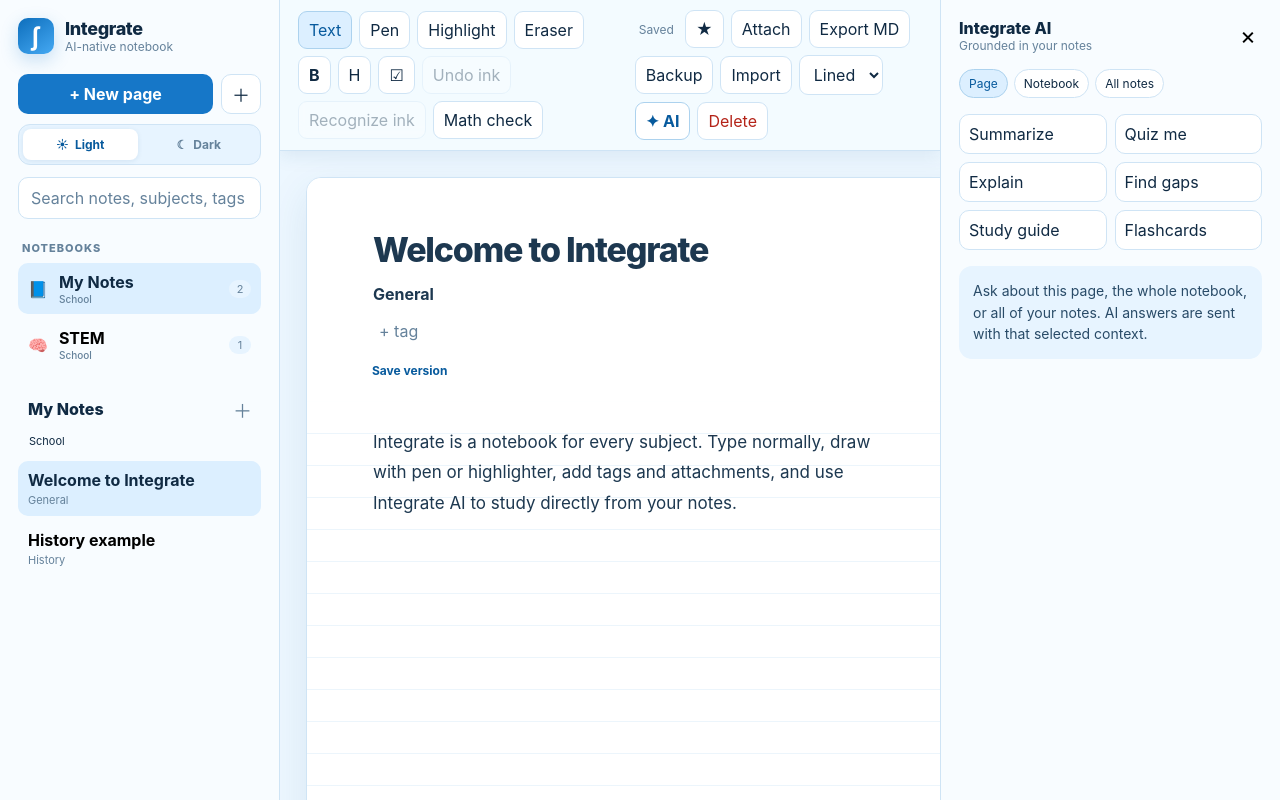
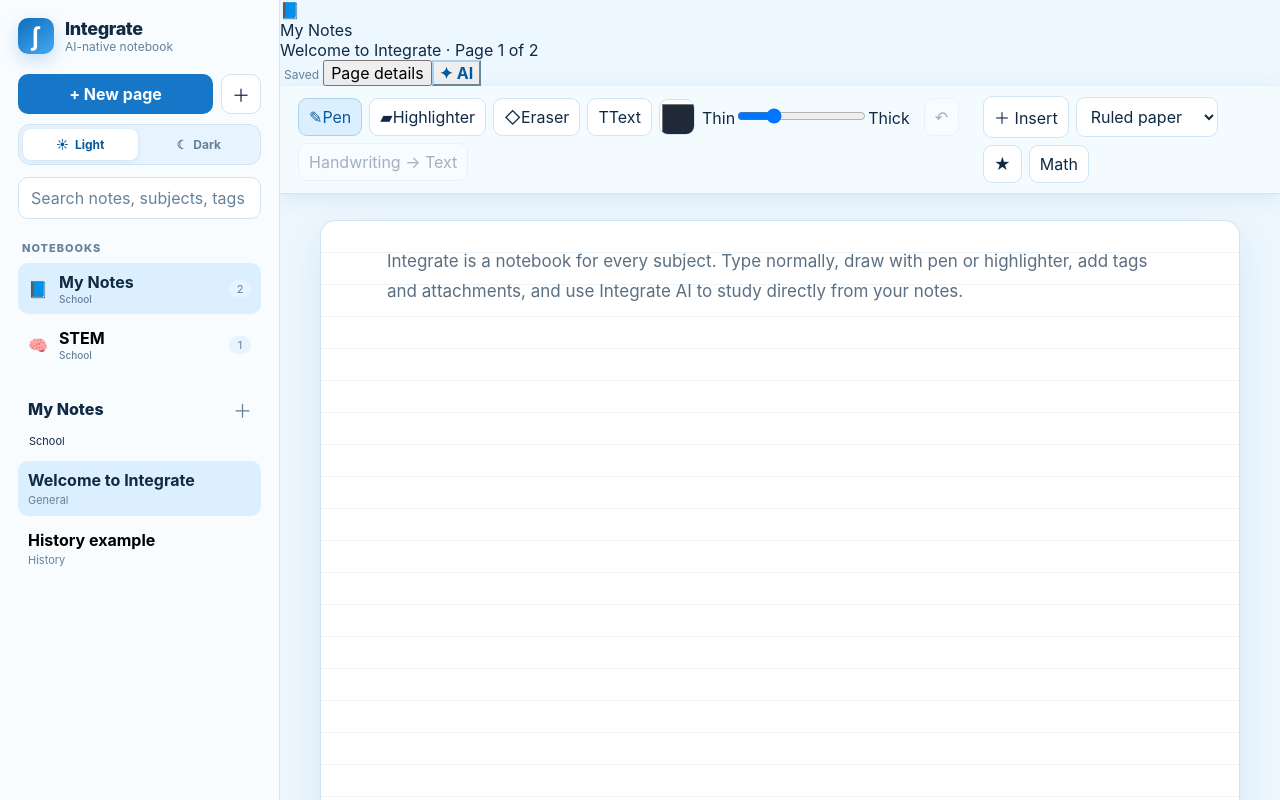
Before and after one commit to Phoenix2033T/Integrate, a Next.js app in the folder apps/web/: page / in a window 1280 px wide. Shown: the top 800 px of the page. Built offline with nearby package versions, Linux system fonts and the light colour scheme.

Commit message:
Redesign notebook workspace for handwriting-first use

```diff
--- a/apps/web/app/page.tsx
+++ b/apps/web/app/page.tsx
@@ -169,14 +169,16 @@
   const [selectedNotebookId, setSelectedNotebookId] = useState("general");
   const [selectedPageId, setSelectedPageId] = useState("welcome");
   const [query, setQuery] = useState("");
-  const [tool, setTool] = useState<Tool>("text");
+  const [tool, setTool] = useState<Tool>("pen");
   const [inkColor, setInkColor] = useState("#1f2937");
+  const [inkWidth, setInkWidth] = useState(3.4);
+  const [detailsOpen, setDetailsOpen] = useState(false);
   const [hydrated, setHydrated] = useState(false);
   const [saveState, setSaveState] = useState<"saved" | "saving">("saved");
   const [tagDraft, setTagDraft] = useState("");
   const [theme, setTheme] = useState<ThemeMode>("light");
 
-  const [aiOpen, setAiOpen] = useState(true);
+  const [aiOpen, setAiOpen] = useState(false);
   const [aiScope, setAiScope] = useState<AiScope>("page");
   const [aiPrompt, setAiPrompt] = useState("");
   const [aiResponse, setAiResponse] = useState("");
@@ -747,17 +749,61 @@
       <section className="workspace">
         {selectedPage && (
           <>
-            <header className="topbar">
-              <div className="toolGroup">
-                {(["text", "pen", "highlighter", "eraser"] as Tool[]).map((name) => (
+            <div className="notebookChrome">
+              <div className="notebookIdentity">
+                <span className="notebookEmoji">{selectedNotebook?.emoji || "📓"}</span>
+                <div>
+                  <div className="chromeNotebookName">{selectedNotebook?.title}</div>
+                  <div className="chromePageName">{selectedPage.title} · Page {(selectedNotebook?.pages.findIndex((page) => page.id === selectedPage.id) ?? 0) + 1} of {selectedNotebook?.pages.length ?? 1}</div>
+                </div>
+              </div>
+              <div className="chromeActions">
+                <span className={`saveState ${saveState}`}>{saveState === "saved" ? "Saved" : "Saving…"}</span>
+                <button className="chromeButton" onClick={() => setDetailsOpen((value) => !value)}>{detailsOpen ? "Hide details" : "Page details"}</button>
+                <button className="chromeButton aiButton" onClick={() => setAiOpen((value) => !value)}>✦ AI</button>
+              </div>
+            </div>
+
+            <header className="topbar handwritingToolbar">
+              <div className="toolGroup primaryTools" role="toolbar" aria-label="Writing tools">
+                {(["pen", "highlighter", "eraser", "text"] as Tool[]).map((name) => (
                   <button
                     key={name}
-                    className={`tool ${tool === name ? "active" : ""}`}
+                    className={`tool writingTool ${tool === name ? "active" : ""}`}
                     onClick={() => setTool(name)}
+                    title={name === "pen" ? "Pen" : name === "highlighter" ? "Highlighter" : name === "eraser" ? "Eraser" : "Text"}
                   >
-                    {name === "text" ? "Text" : name === "pen" ? "Pen" : name === "highlighter" ? "Highlight" : "Eraser"}
+                    <span className="toolIcon" aria-hidden="true">{name === "pen" ? "✎" : name === "highlighter" ? "▰" : name === "eraser" ? "◇" : "T"}</span>
+                    <span className="toolLabel">{name === "pen" ? "Pen" : name === "highlighter" ? "Highlighter" : name === "eraser" ? "Eraser" : "Text"}</span>
                   </button>
                 ))}
+                {tool !== "text" && tool !== "eraser" && (
+                  <>
+                    <label className="colorControl inkColorControl" title="Ink color">
+                      <input type="color" value={inkColor} onChange={(event) => setInkColor(event.target.value)} />
+                    </label>
+                    <label className="strokeControl" title="Stroke thickness">
+                      <span>Thin</span>
+                      <input
+                        type="range"
+                        min={tool === "highlighter" ? 12 : 1.8}
+                        max={tool === "highlighter" ? 36 : 8}
+                        step="0.2"
+                        value={inkWidth}
+                        onChange={(event) => setInkWidth(Number(event.target.value))}
+                      />
+                      <span>Thick</span>
+                    </label>
+                  </>
+                )}
+                <div className="toolbarDivider" />
+                <button className="tool iconOnly" onClick={() => patchPage({ strokes: selectedPage.strokes.slice(0, -1) })} disabled={!selectedPage.strokes.length} title="Undo last stroke">↶</button>
+                <button className="tool" onClick={() => void recognizeInk()} disabled={!selectedPage.strokes.length || recognitionLoading}>
+                  {recognitionLoading ? "Reading…" : "Handwriting → Text"}
+                </button>
+              </div>
+
+              <div className="toolGroup secondaryTools">
                 {tool === "text" && (
                   <>
                     <button className="tool compact" onClick={() => formatSelection("**", "**", "bold text")}><strong>B</strong></button>
@@ -765,41 +811,22 @@
                     <button className="tool compact" onClick={() => insertLinePrefix("- [ ] ")}>☑</button>
                   </>
                 )}
-                {tool !== "text" && tool !== "eraser" && (
-                  <label className="colorControl">
-                    <input type="color" value={inkColor} onChange={(event) => setInkColor(event.target.value)} />
-                  </label>
-                )}
-                <button className="tool" onClick={() => patchPage({ strokes: selectedPage.strokes.slice(0, -1) })} disabled={!selectedPage.strokes.length}>Undo ink</button>
-                <button className="tool" onClick={() => void recognizeInk()} disabled={!selectedPage.strokes.length || recognitionLoading}>
-                  {recognitionLoading ? "Reading…" : "Recognize ink"}
-                </button>
-                <button className={`tool ${mathOpen ? "active" : ""}`} onClick={() => { setMathOpen((value) => !value); setAiOpen(true); }}>Math check</button>
-              </div>
-
-              <div className="toolGroup">
-                <span className={`saveState ${saveState}`}>{saveState === "saved" ? "Saved" : "Saving…"}</span>
-                <button className={`tool favoriteButton ${selectedPage.favorite ? "favorite" : ""}`} onClick={() => patchPage({ favorite: !selectedPage.favorite })}>★</button>
-                <button className="tool" onClick={() => fileInputRef.current?.click()}>Attach</button>
+                <button className="tool" onClick={() => fileInputRef.current?.click()} title="Insert image or PDF">＋ Insert</button>
                 <input ref={fileInputRef} className="hiddenInput" type="file" multiple accept="image/*,application/pdf" onChange={(event) => void addAttachments(event.target.files)} />
-                <button className="tool" onClick={downloadMarkdown}>Export MD</button>
-                <button className="tool" onClick={downloadWorkspace}>Backup</button>
-                <button className="tool" onClick={() => workspaceImportRef.current?.click()}>Import</button>
-                <input ref={workspaceImportRef} className="hiddenInput" type="file" accept="application/json,.json" onChange={(event) => void importWorkspace(event.target.files?.[0])} />
-                <select className="paperSelect" value={selectedPage.paper} onChange={(event) => patchPage({ paper: event.target.value as PaperStyle })}>
-                  <option value="blank">Blank</option>
-                  <option value="lined">Lined</option>
-                  <option value="grid">Grid</option>
-                  <option value="dots">Dots</option>
+                <select className="paperSelect" value={selectedPage.paper} onChange={(event) => patchPage({ paper: event.target.value as PaperStyle })} title="Paper template">
+                  <option value="blank">Blank paper</option>
+                  <option value="lined">Ruled paper</option>
+                  <option value="grid">Grid paper</option>
+                  <option value="dots">Dotted paper</option>
                 </select>
-                <button className="tool aiButton" onClick={() => setAiOpen((value) => !value)}>✦ AI</button>
-                <button className="tool danger" onClick={deletePage}>Delete</button>
+                <button className={`tool favoriteButton ${selectedPage.favorite ? "favorite" : ""}`} onClick={() => patchPage({ favorite: !selectedPage.favorite })} title="Favorite">★</button>
+                <button className={`tool ${mathOpen ? "active" : ""}`} onClick={() => { setMathOpen((value) => !value); setAiOpen(true); }} title="Check handwritten math">Math</button>
               </div>
             </header>
 
             <div className="documentWrap">
               <article className={`document paper-${selectedPage.paper}`}>
-                <div className="documentMeta">
+                {detailsOpen && <div className="documentMeta pageDetailsSheet">
                   <input className="titleInput" value={selectedPage.title} onChange={(event) => patchPage({ title: event.target.value })} />
                   <input className="subjectInput" value={selectedPage.subject} onChange={(event) => patchPage({ subject: event.target.value })} />
 
@@ -865,7 +892,7 @@
                       </button>
                     ))}
                   </div>
-                </div>
+                </div>}
 
                 <div className="pageBody">
                   <textarea
@@ -883,6 +910,7 @@
                     color={inkColor}
                     paper={selectedPage.paper}
                     enabled={tool !== "text"}
+                    width={inkWidth}
                   />
                 </div>
               </article>
```
